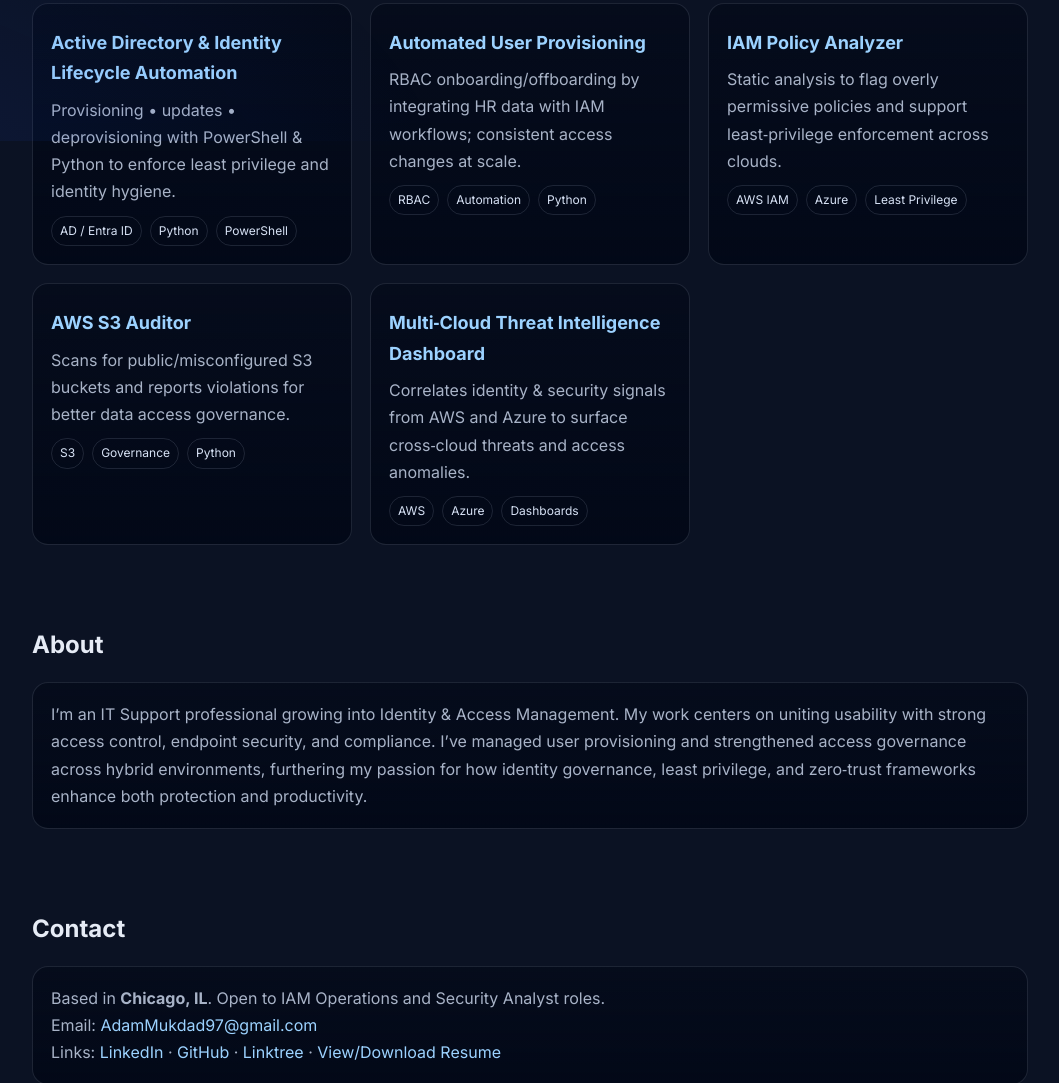
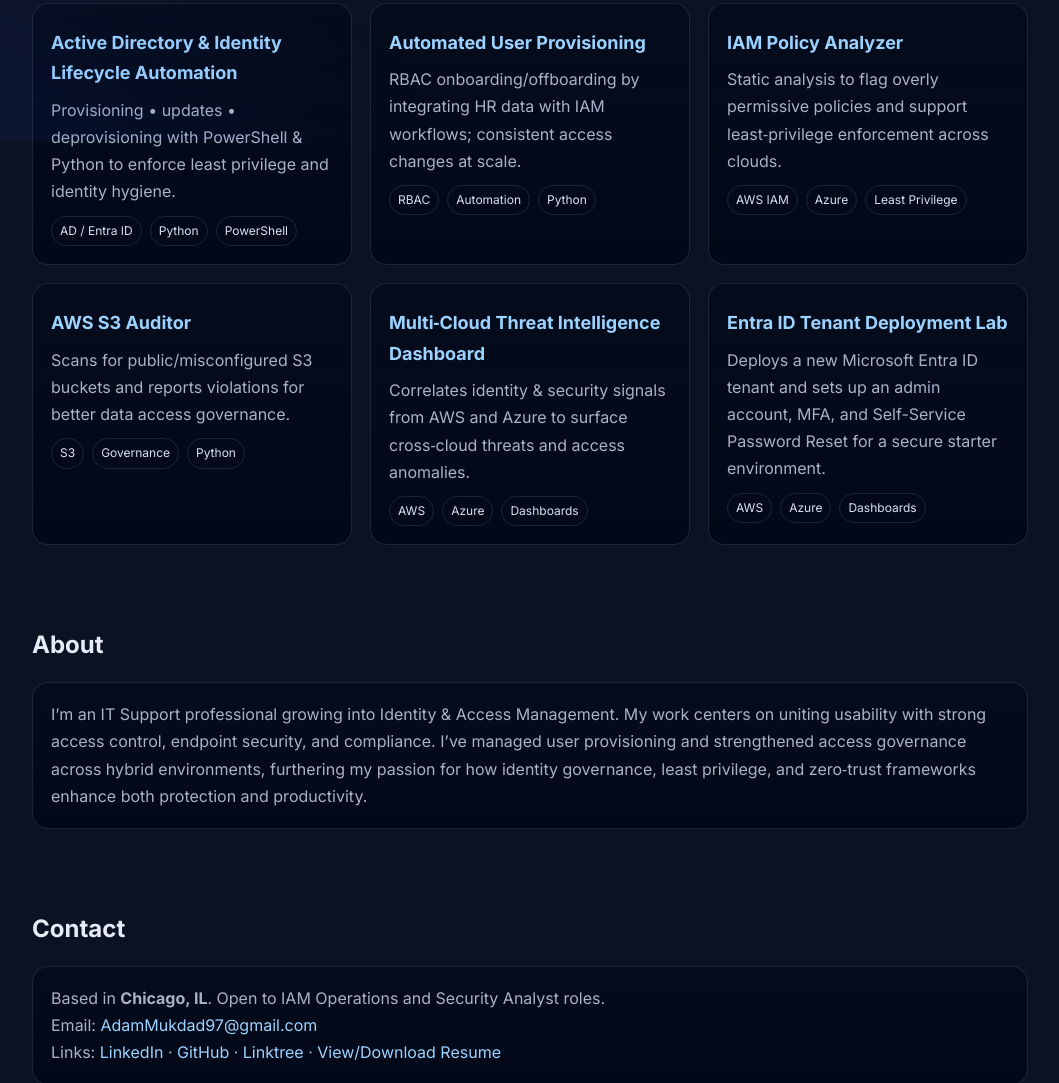
Before and after one commit to adammukdad/adammukdad.github.io, a plain HTML site: page index.html in a window 1280 px wide. Shown: the part 659-1742 px from the top of the page, without its empty margins (110-1169 px from the left). Drawn offline with Linux system fonts and the light colour scheme.

Commit message:
Update index.html

```diff
--- a/index.html
+++ b/index.html
@@ -134,6 +134,11 @@
           <p>Correlates identity & security signals from AWS and Azure to surface cross‑cloud threats and access anomalies.</p>
           <div class="meta"><span class="tag">AWS</span><span class="tag">Azure</span><span class="tag">Dashboards</span></div>
         </article>
+         <article class="card">
+          <a href="https://github.com/adammukdad/entra-lab01-tenant-deployment" target="_blank" rel="noopener"><h3>Entra ID Tenant Deployment Lab</h3></a>
+          <p>Deploys a new Microsoft Entra ID tenant and sets up an admin account, MFA, and Self-Service Password Reset for a secure starter environment.</p>
+          <div class="meta"><span class="tag">AWS</span><span class="tag">Azure</span><span class="tag">Dashboards</span></div>
+        </article>
       </div>
     </section>
 
```
